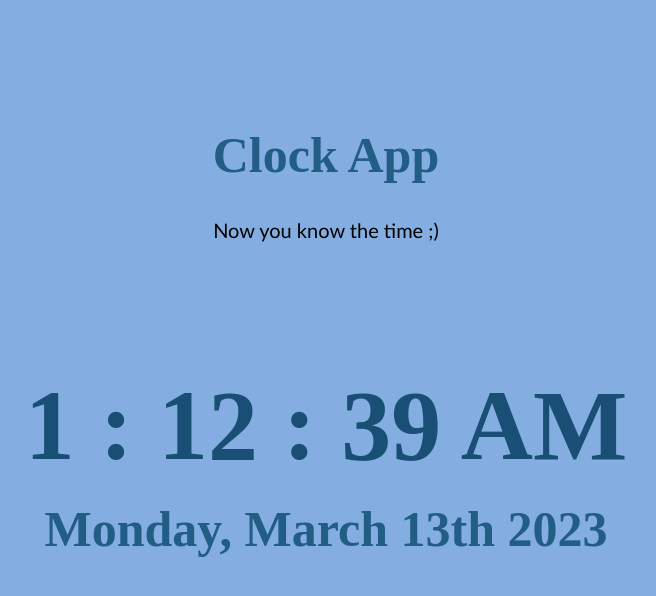
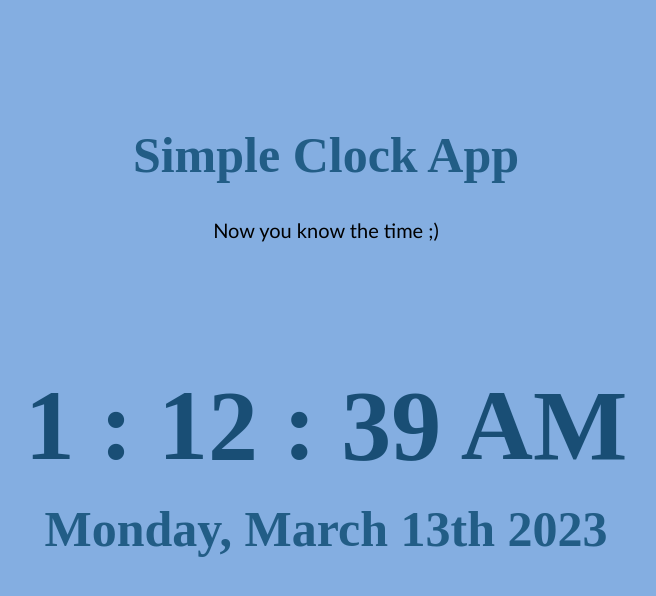
Before and after one commit to kurtis-casperson/digital-clock-app, a website with bundled scripts: page index.html in a window 1280 px wide. Shown: the whole page, without its empty margins (314-970 px from the left). Built offline with nearby package versions, Linux system fonts and the light colour scheme.

Commit message:
Change App title

```diff
--- a/index.html
+++ b/index.html
@@ -10,7 +10,7 @@
   </head>
 
   <body>
-    <h1 id="clock-app">Clock App</h1>
+    <h1 id="clock-app">Simple Clock App</h1>
     <p id="app-description">Now you know the time ;)</p>
     <div>
       <h1 id="current-time"></h1>
```
